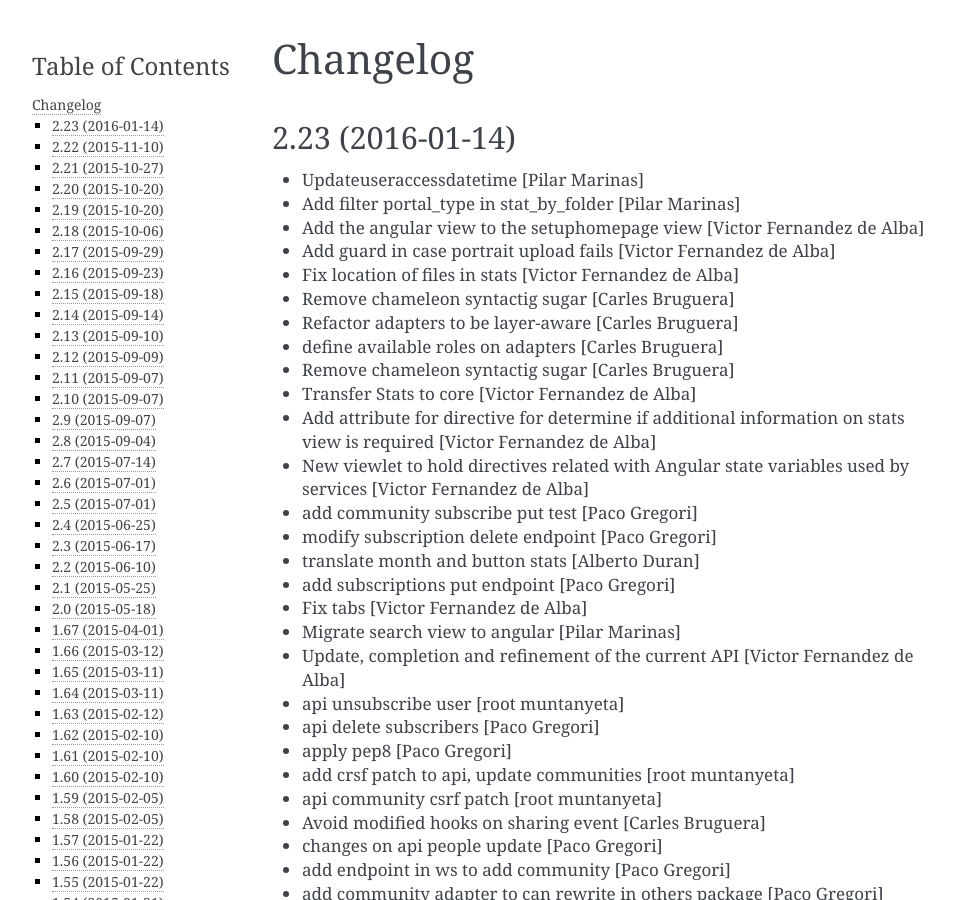
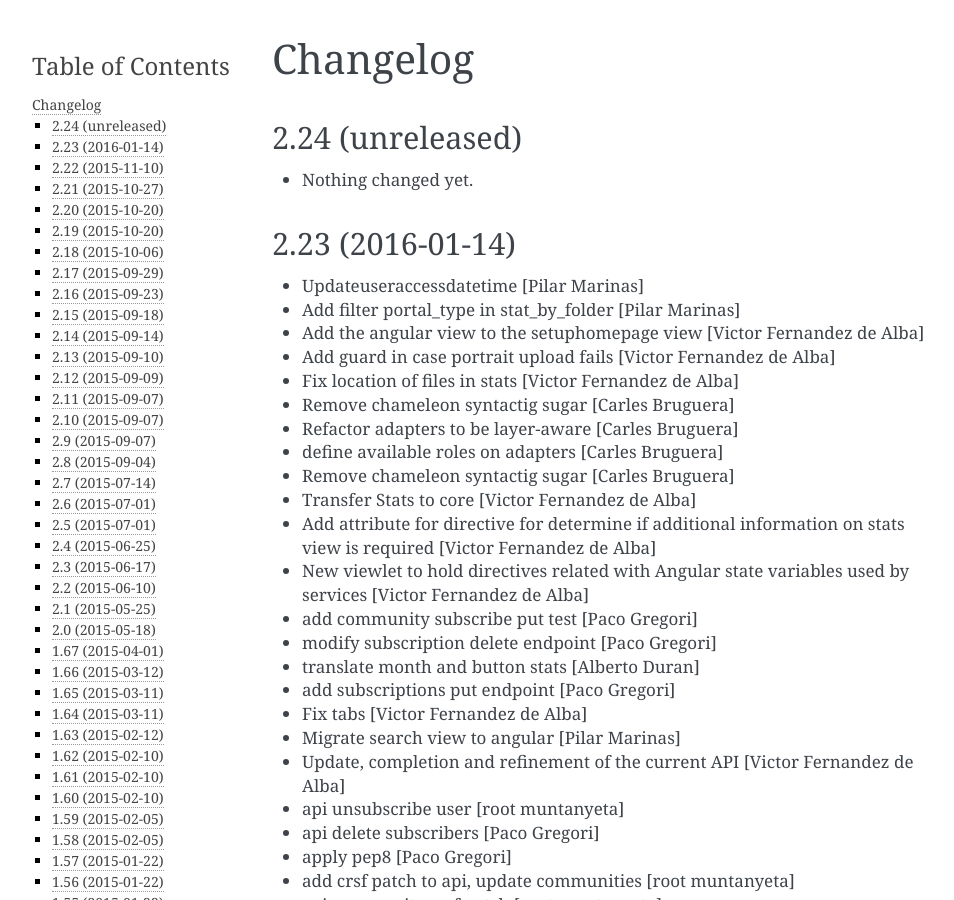
Before and after one commit to UPCnet/ulearn.core, a Sphinx documentation site: the page built from docs/HISTORY.rst, in a window 1280 px wide and 900 px high. Shown: the whole window, without its empty margins (148-1102 px from the left). Built offline with Sphinx 7.4.7, drawn with Linux system fonts in a browser that asks for light colours; pages that are not in the unit, such as notebooks, are missing from menus.

Commit message:
Back to development: 2.24

```diff
--- a/docs/HISTORY.rst
+++ b/docs/HISTORY.rst
@@ -1,5 +1,11 @@
 Changelog
 =========
+
+2.24 (unreleased)
+-----------------
+
+- Nothing changed yet.
+
 
 2.23 (2016-01-14)
 -----------------
--- a/setup.py
+++ b/setup.py
@@ -1,7 +1,7 @@
 from setuptools import setup, find_packages
 import os
 
-version = '2.23'
+version = '2.24.dev0'
 
 README = open('README.rst').read()
 HISTORY = open(os.path.join('docs', 'HISTORY.rst')).read()
```
